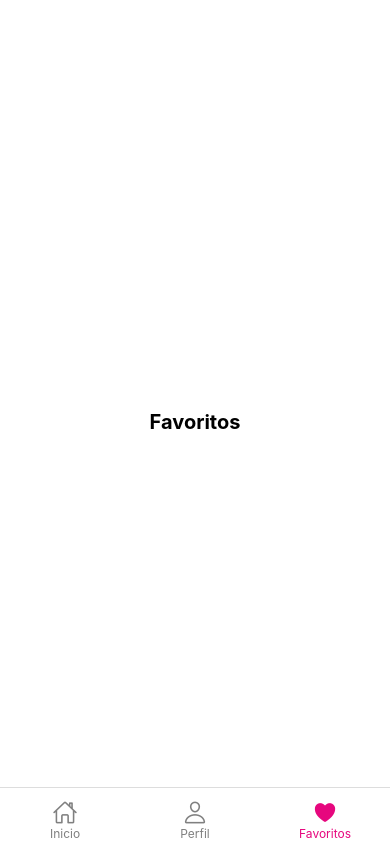
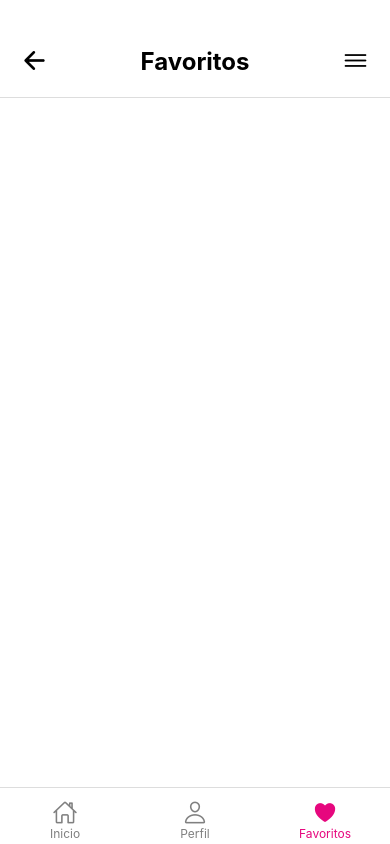
Before and after one commit to XicoNemi/mobile-app, a React Native app: screen /Favorites in a window 390 px wide. Built offline with nearby package versions, Linux system fonts and the light colour scheme.

Commit message:
feat: agregar pantalla de Favoritos con soporte de traducción

```diff
--- a/app/lenguage/LanguageProvider.jsx
+++ b/app/lenguage/LanguageProvider.jsx
@@ -124,6 +124,9 @@ const LanguageProvider = {
     TourismScreen: {
       title: "Tourism",
       message: "Places to visit →",
+    },
+    FavoritesScreen: {
+      title: "Favorites",
     },
     CustomAlertComponent: {
       accessRequired: "Access required",
@@ -276,6 +279,9 @@ const LanguageProvider = {
       title: "Turismo",
       message: "Lugares para visitar →",
     },
+    FavoritesScreen: {
+      title: "Favoritos",
+    },
     CustomAlertComponent: {
       accessRequired: "Acceso requerido",
       accessMessage: "Para acceder a perfil debes de iniciar sesión",
--- a/app/screens/dashbordScreens/FavoritesScreen.jsx
+++ b/app/screens/dashbordScreens/FavoritesScreen.jsx
@@ -1,10 +1,20 @@
-import React from 'react';
-import { View, Text, StyleSheet } from 'react-native';
+import React, { useEffect } from 'react';
+import { View, StyleSheet } from 'react-native';
+import { useSelector, useDispatch } from 'react-redux';
+import HeaderComponent from '../../components/generals/HeaderComponent';
+import AssignLenguaje from '../../lenguage/AssignLenguage';
 
 const FavoritesScreen = () => {
+  const dispatch = useDispatch();
+  const textsLeng = useSelector((state) => state.language.texts);
+
+  useEffect(() => {
+    AssignLenguaje(dispatch);
+  }, [dispatch]);
+
   return (
     <View style={styles.container}>
-      <Text style={styles.text}>Favoritos</Text>
+      <HeaderComponent title={textsLeng.FavoritesScreen.title} rightIcon='menu-outline' />
     </View>
   );
 };
@@ -12,14 +22,8 @@ const FavoritesScreen = () => {
 const styles = StyleSheet.create({
   container: {
     flex: 1,
-    justifyContent: 'center',
-    alignItems: 'center',
     backgroundColor: 'white',
-  },
-  text: {
-    fontSize: 20,
-    fontWeight: 'bold',
-  },
+  }
 });
 
 export default FavoritesScreen;
```
